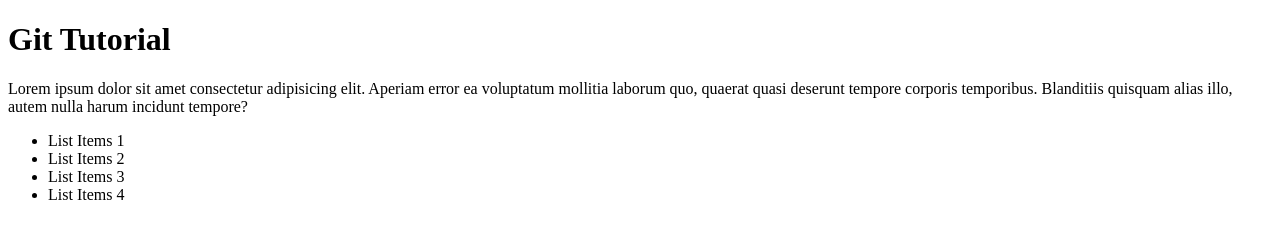
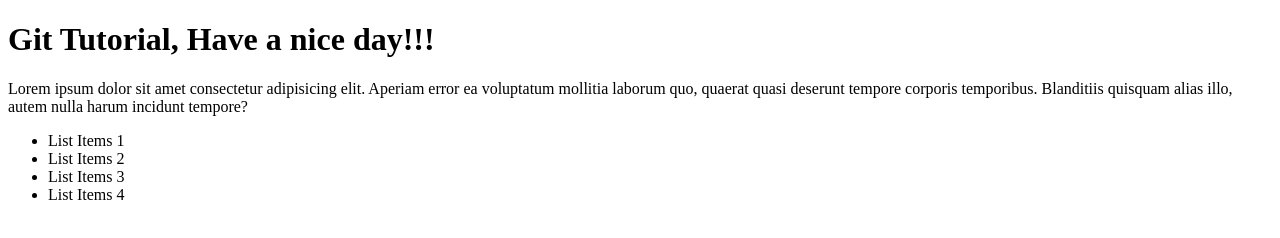
Before and after one commit to smaglpic1/git-tutorials, a plain HTML site: page index.html in a window 1280 px wide. Drawn offline with Linux system fonts and the light colour scheme.

Commit message:
Update index.html

```diff
--- a/index.html
+++ b/index.html
@@ -7,7 +7,7 @@
     <title>Git Tutorial      </title>
 </head>
 <body>
-    <h1>Git Tutorial</h1>
+    <h1>Git Tutorial, Have a nice day!!!</h1>
     <p>Lorem ipsum dolor sit amet consectetur adipisicing elit. Aperiam error ea voluptatum mollitia laborum quo, quaerat
         quasi deserunt tempore corporis temporibus.
          Blanditiis quisquam alias illo, autem nulla harum incidunt tempore?</p>
```
